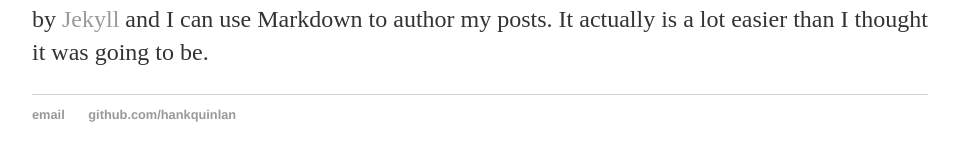
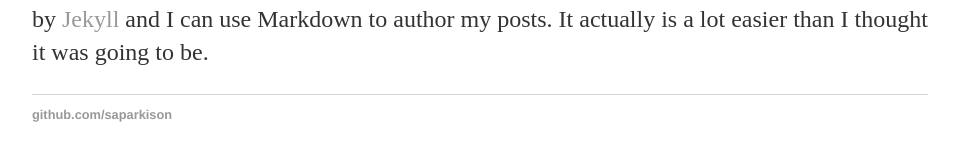
Before and after one commit to saparkison/saparkison.github.io, a Jekyll site: the page built from _posts/2014-04-30-hank-quinlan-site-launched.md, in a window 1280 px wide. Shown: the part 341-502 px from the top of the page, without its empty margins (160-1119 px from the left). Built offline with Jekyll 4.4.1, drawn with Linux system fonts in a browser that asks for light colours.

Commit message:
Update default.html

```diff
--- a/_layouts/default.html
+++ b/_layouts/default.html
@@ -21,8 +21,7 @@
 			</div><!-- /.container -->
 			<footer>
 	    		<ul>
-	        		<li><a href="mailto:hankquinlanhub@gmail.com">email</a></li>
-	        		<li><a href="https://github.com/hankquinlan">github.com/hankquinlan</a></li>
+	        		<li><a href="https://github.com/saparkison">github.com/saparkison</a></li>
 				</ul>
 			</footer>
 		</body>
```
